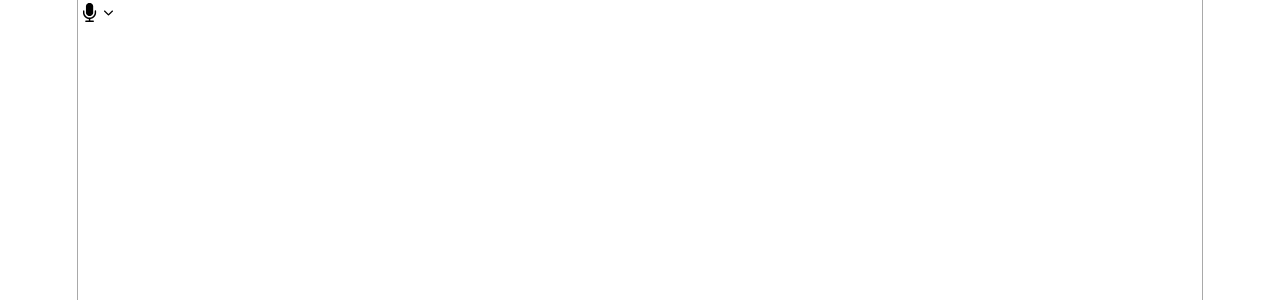
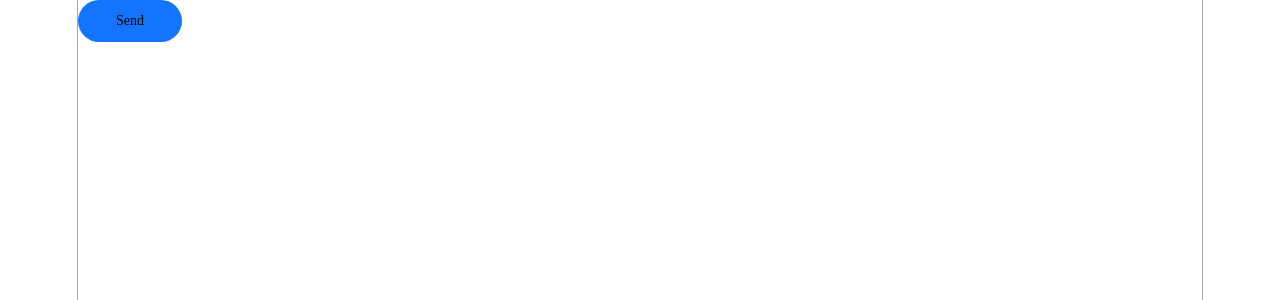
Before and after one commit to aleksei2834/PingPongFrontend, a React (Vite) app: page / in a window 1280 px wide. Shown: the top 300 px of the page. Built offline with nearby package versions, Linux system fonts and the light colour scheme.

Commit message:
add new btn 2

```diff
--- a/src/App.tsx
+++ b/src/App.tsx
@@ -1,10 +1,9 @@
 import Button from './button';
-import { ChevronDownIcon, MicrofoneIcon } from './assets/icons/Icon';
+// import { SettingsIcon } from './assets/icons/Icon';
 function App() {
   return (
-    <Button type="button" className="user-panel-btn-setting" onClick={() => console.log('clicked')}>
-      <MicrofoneIcon className="microfone" />
-      <ChevronDownIcon className="chevronDown" />
+    <Button type="button" className="def-btn-medium" onClick={() => console.log('clicked')}>
+      <span>Send</span>
     </Button>
   );
 }
--- a/src/button.css
+++ b/src/button.css
@@ -9,12 +9,14 @@
   --danger-clicked: #c7393b;
 
   --border: #a9a9a9;
+  --background-hover: #a9a9a940;
 }
 
 @font-face {
   font-family: 'Inter';
   src: url('../assets/fonts/Inter-Regular.woff2') format('woff2');
   font-weight: 500;
+  font-size: 14px;
   font-style: normal;
 }
 
@@ -33,6 +35,30 @@
   padding: 0;
   background: none;
   cursor: pointer;
+}
+
+.def-btn-big {
+  width: 158px;
+  height: 42px;
+
+  font-family: 'Vorhersehbar';
+  font-weight: 400;
+  font-size: 14px;
+
+  background-color: var(--accent-default);
+  border-radius: 99px;
+}
+
+.def-btn-medium {
+  width: 104px;
+  height: 42px;
+
+  font-family: 'Vorhersehbar';
+  font-weight: 400;
+  font-size: 14px;
+
+  background-color: var(--accent-default);
+  border-radius: 99px;
 }
 
 .user-panel-btn {
@@ -80,11 +106,11 @@
 }
 
 .server:hover {
-  --border-color: var(--accent-default);
+  --border-color: var(--accent-hover);
 }
 
 .user-panel-btn-setting {
-  width: 39px;
+  width: fit-content;
   height: 26px;
   border-radius: 6px;
 
@@ -93,15 +119,34 @@
   display: flex;
   flex-direction: row;
   align-items: center;
-  justify-content: center;
-  gap: 2px;
+  justify-content: space-between;
 }
 
 .user-panel-btn-setting:hover {
-  background-color: var(--border);
+  background-color: var(--background-hover);
 }
 
-.chevronDown:hover,
+.chevrondown:hover {
+  color: var(--accent-hover);
+}
+
+.microfone {
+  border-right: 1px solid transparent;
+}
+
+.headphones:hover {
+  color: var(--accent-default);
+}
+
 .microfone:hover {
   color: var(--accent-default);
+  border-right: 1px solid black;
 }
+
+.user-panel-btn-setting:has(.chevrondown:hover) .microfone {
+  border-right: 1px solid black;
+}
+
+.settings:hover {
+  color: var(--accent-hover);
+}
```
Also changed, not shown: src/assets/icons/Icon.tsx (+39 -1 lines), 1 other file (tests, documents, lock files or other folders).
